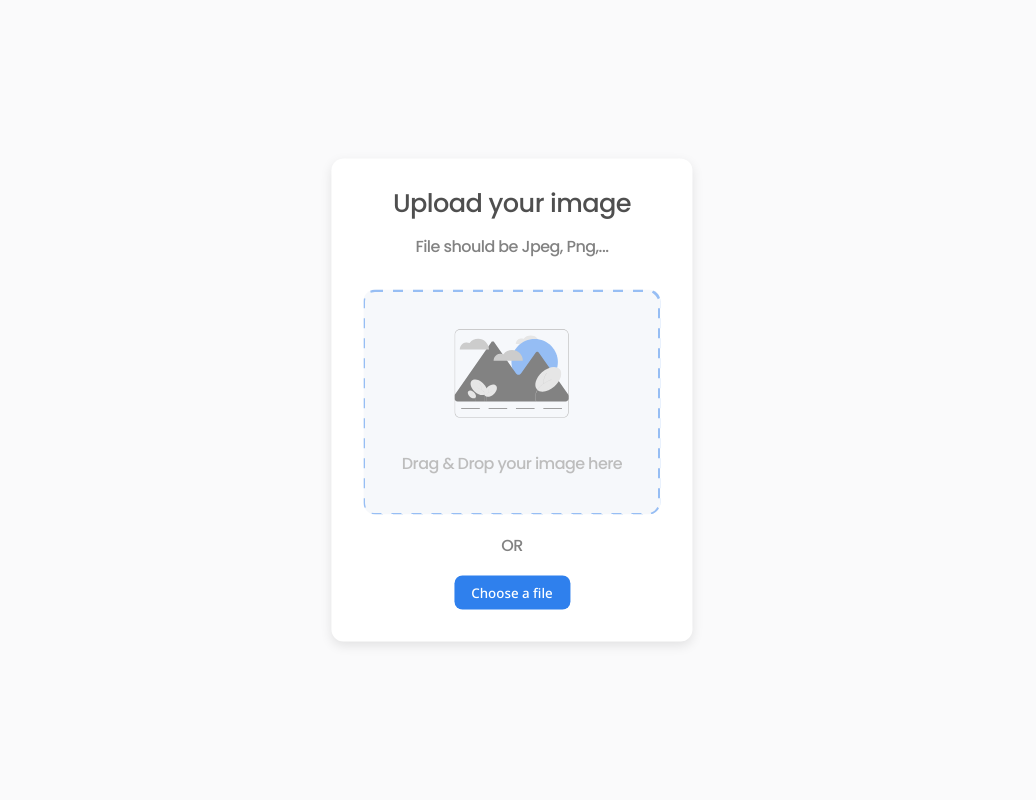
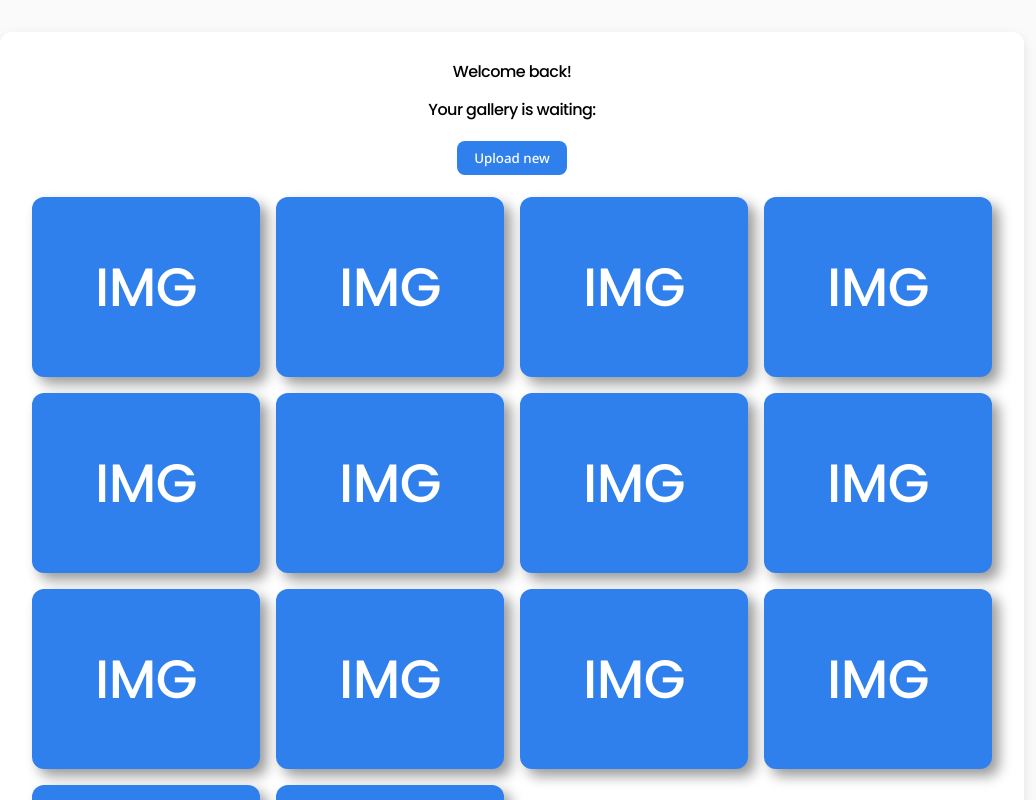
Before and after one commit to Cedrus81/image-uploader, a React (Vite) app in the folder frontend/: page / in a window 1280 px wide. Shown: the top 800 px of the page, without its empty margins (128-1164 px from the left). Built offline with nearby package versions, Linux system fonts and the light colour scheme.

Commit message:
added styling to image gallery

```diff
--- a/frontend/src/App.tsx
+++ b/frontend/src/App.tsx
@@ -4,7 +4,7 @@ import UploadPage from "./views/UploadPage";
 const router = createBrowserRouter([
   {
     path: "/",
-    element: <UploadPage />,
+    element: <Home />,
   },
 ]);
 
--- /dev/null
+++ b/frontend/src/assets/scss/cmps/_Home.scss
@@ -0,0 +1,6 @@
+.home{
+    &-container{
+        width: 1024px;
+        margin-inline: 4em;
+    }
+}
--- /dev/null
+++ b/frontend/src/assets/scss/cmps/_ImageGallery.scss
@@ -0,0 +1,8 @@
+.image-gallery{
+    // max-height: 50vh;
+    // overflow-y: scroll;
+    display: grid;
+    grid-template-columns: repeat(auto-fill, minmax(180px, 1fr));
+    grid-auto-rows: 180px;
+    gap: 1em;
+}
--- /dev/null
+++ b/frontend/src/assets/scss/cmps/_ImagePreview.scss
@@ -0,0 +1,10 @@
+.demo-preview{
+    border-radius: 12px;
+    background-color: $blue;
+    color: white;
+    display: flex;
+    align-items: center;
+    justify-content: center;
+    font-size: 54px;
+    box-shadow: 7px 7px 13px rgba(0, 0, 0, 0.4);
+}
--- a/frontend/src/assets/scss/main.scss
+++ b/frontend/src/assets/scss/main.scss
@@ -8,4 +8,7 @@
 @import 'setup/helpers';
 
 // cmps
-@import 'cmps/_UploadPage.scss'
+@import 'cmps/_UploadPage.scss';
+@import 'cmps/_Home.scss';
+@import 'cmps/ImageGallery';
+@import 'cmps/ImagePreview.scss';
--- a/frontend/src/assets/scss/setup/_globals.scss
+++ b/frontend/src/assets/scss/setup/_globals.scss
@@ -7,7 +7,13 @@
 body{
     font-family: 'Poppins';
     background-color: #fafafb;
-    // font-size: 16px
+}
+body > #root{
+    display: flex;
+    justify-content: center;
+    margin-top: 2em;
+    align-items: start;
+    height: 100vh;
 }
 h2{
 
--- a/frontend/src/assets/scss/setup/_templates.scss
+++ b/frontend/src/assets/scss/setup/_templates.scss
@@ -3,12 +3,12 @@
     flex-direction: column;
     justify-content: space-between;
     background-color: #fff;
-    position: fixed;
-    top: 50%;
-    left: 50%;
+    // position: fixed;
+    // top: 50%;
+    // left: 50%;
     padding: 2em;
     gap: 1.4em;
-    transform: translate(-50%,-50%);
+    // transform: translate(-50%,-50%);
     box-shadow: 0px 4px 12px rgba(0, 0, 0, 0.1);
     border-radius: 12px;
     font-weight: 500;
--- /dev/null
+++ b/frontend/src/cmps/ImageGallery.tsx
@@ -0,0 +1,22 @@
+function ImageGallery() {
+  return (
+    <section className="image-gallery">
+        <div className="demo-preview">IMG</div>
+        <div className="demo-preview">IMG</div>
+        <div className="demo-preview">IMG</div>
+        <div className="demo-preview">IMG</div>
+        <div className="demo-preview">IMG</div>
+        <div className="demo-preview">IMG</div>
+        <div className="demo-preview">IMG</div>
+        <div className="demo-preview">IMG</div>
+        <div className="demo-preview">IMG</div>
+        <div className="demo-preview">IMG</div>
+        <div className="demo-preview">IMG</div>
+        <div className="demo-preview">IMG</div>
+        <div className="demo-preview">IMG</div>
+        <div className="demo-preview">IMG</div>
+    </section>
+  )
+}
+
+export default ImageGallery
--- /dev/null
+++ b/frontend/src/cmps/ImagePreview.tsx
@@ -0,0 +1,9 @@
+import React from 'react'
+
+function ImagePreview() {
+  return (
+    <div>ImagePreview</div>
+  )
+}
+
+export default ImagePreview
--- a/frontend/src/views/Home.tsx
+++ b/frontend/src/views/Home.tsx
@@ -1,4 +1,5 @@
 import { useEffect } from 'react'
+import ImageGallery from '../cmps/ImageGallery'
 import { useAppSelector, useAppDispatch } from '../hooks'
 import { RootState } from '../store'
 import { addZeitim, removeZeitim } from '../store/slices/pizzaSlice'
@@ -10,11 +11,12 @@ function Home() {
   ,[tosafot])
 
   return (
-   <>
-   <button onClick={() => dispatch(addZeitim())}>add zeitim</button>
-   <button onClick={() => dispatch(removeZeitim())}>remove zeitim</button>
-    <h1>{...tosafot}</h1>
-   </>
+   <main className='home-container upload-card'>
+      <h1>Welcome back!</h1>
+      <h3>Your gallery is waiting:</h3>
+      <button>Upload new</button>
+      <ImageGallery />
+   </main>
   )
 }
 
```
